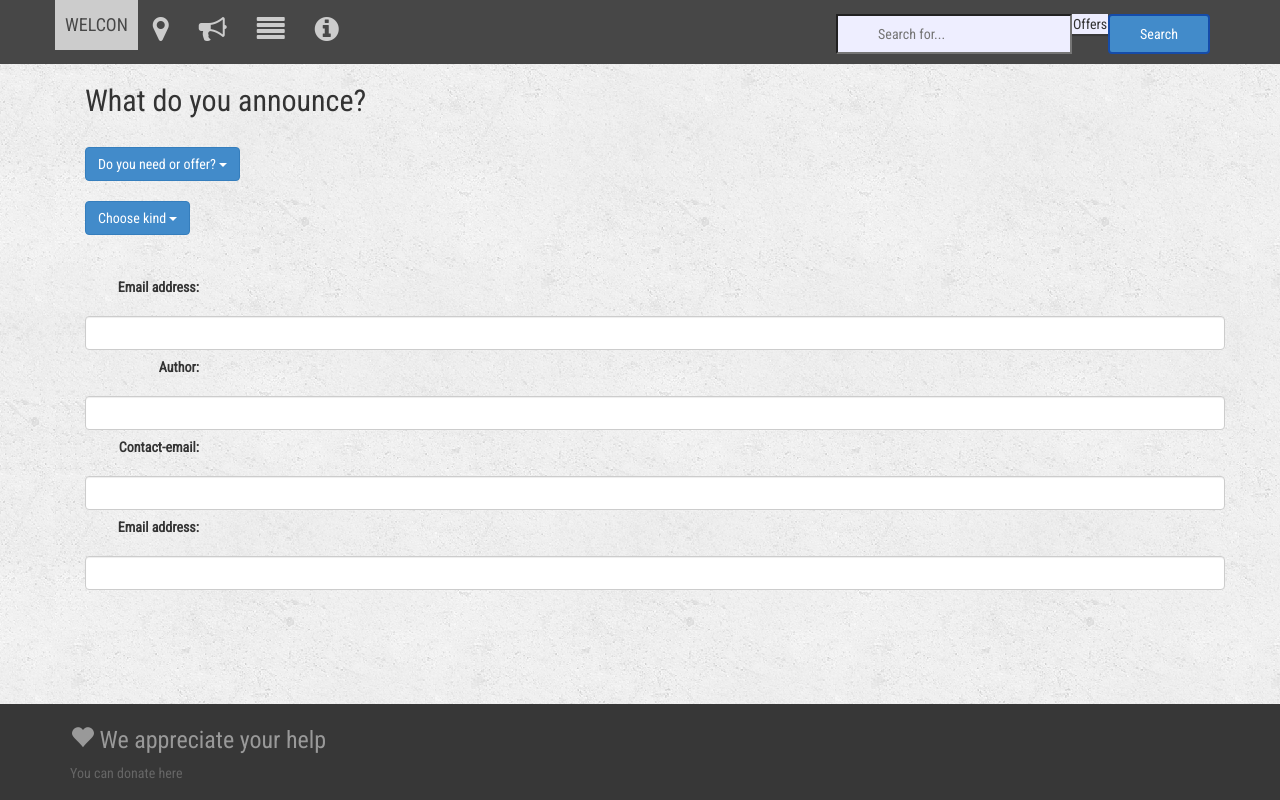
After one commit to Tschakki/welcon, a PHP site: page /entryForm2.php in a window 1280 px wide. The commit adds this page. Run offline with PHP 8.4, Linux system fonts and the light colour scheme; some libraries are stand-ins or nearby versions.

Commit message:
changes tried in style.css and new form started

```diff
--- a/css/style.css
+++ b/css/style.css
@@ -5,7 +5,7 @@
     display: block;
 	float : left;
     height: 50vh;
-    width: 100%;
+    width: 50%;
     align-items: baseline;
     margin-top: 1em;
 }
@@ -41,6 +41,7 @@ label{
     float: left;
     width: 10%;
     text-align: right;
+    margin-right: 1.5em;
 }
 .frontLable {
         clear: left;
@@ -112,6 +113,7 @@ option {
 }
 .glyphicon {
     cursor:pointer
+
 }
 .search {
                 padding:8px 40px;
--- /dev/null
+++ b/entryForm2.php
@@ -0,0 +1,60 @@
+
+<?php include_once("header.php") ?>
+
+ <script src="https://ajax.googleapis.com/ajax/libs/jquery/1.12.0/jquery.min.js"></script>
+ <script src="http://maxcdn.bootstrapcdn.com/bootstrap/3.3.6/js/bootstrap.min.js"></script>
+
+
+<section id="submitForm">
+    <form id="editNeed" class="form" method="post" novalidate="novalidate">
+<div class="container">
+  <h2>What do you announce?</h2>
+  <label class="frontLable" for="chooseKind"></label>
+    <br>
+  <div class="dropdown">
+    <button class="btn btn-primary dropdown-toggle" type="button" data-toggle="dropdown">Do you need or offer?
+    <span class="caret"></span></button>
+    <ul class="dropdown-menu" name="chooseKind" id="chooseKind" form="editNeed" required autofocus>
+      <li><a href="#" value="need">Need</a></li>
+      <li><a href="#" value="offer">Offer</a></li>
+    </ul>
+  </div>
+    <br>
+    <div class="dropdown">
+    <button class="btn btn-primary dropdown-toggle" type="button" data-toggle="dropdown">Choose kind
+    <span class="caret"></span></button>
+    <ul class="dropdown-menu">
+      <li><a href="#">Cloth</a></li>
+      <li><a href="#">Rooms</a></li>
+      <li><a href="#">Food</a></li>
+      <li><a href="#">Furniture</a></li>
+      <li><a href="#">Books</a></li>
+      <li><a href="#">Information</a></li>
+      <li><a href="#">Contact</a></li>
+      <li><a href="#">Something else</a></li>
+    </ul>
+  </div>
+    <br>
+    <div class="form-group">
+
+         <div class="form-group">
+    <label for="email">Email address:</label>
+    <input type="email" class="form-control" id="email">
+  </div>
+
+    <label for="name">Author:</label>
+        <input type="name" name="name" id="name" form="editNeed" class="form-control" size="25">
+     </div>
+
+    <div class="form-group">
+    <label for="email">Contact-email:</label>
+    <input type="email" class="form-control" id="email">
+  </div>
+     <div class="form-group">
+    <label for="email">Email address:</label>
+    <input type="email" class="form-control" id="email">
+  </div>
+</div>
+    </form>
+</section>
+<?php include_once("footer.php") ?>
--- a/header.php
+++ b/header.php
@@ -5,6 +5,9 @@
     <!-- Set the viewport so this responsive site displays correctly on mobile devices -->
     <meta name="viewport" content="width=device-width, initial-scale=1">
     <!-- Include bootstrap CSS -->
+     <link rel="stylesheet" href="http://maxcdn.bootstrapcdn.com/bootstrap/3.3.6/css/bootstrap.min.css">
+    	<script src="https://ajax.googleapis.com/ajax/libs/jquery/1.12.0/jquery.min.js"></script>
+  <script src="http://maxcdn.bootstrapcdn.com/bootstrap/3.3.6/js/bootstrap.min.js"></script>
      <link href='https://fonts.googleapis.com/css?family=Roboto+Condensed' rel='stylesheet' type='text/css'>
     <link href="includes/bootstrap/css/bootstrap.min.css" rel="stylesheet">
     <link href="includes/style.css" rel="stylesheet">
```
